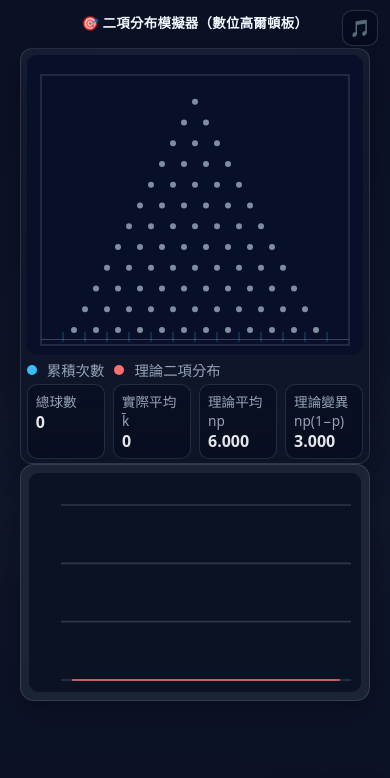
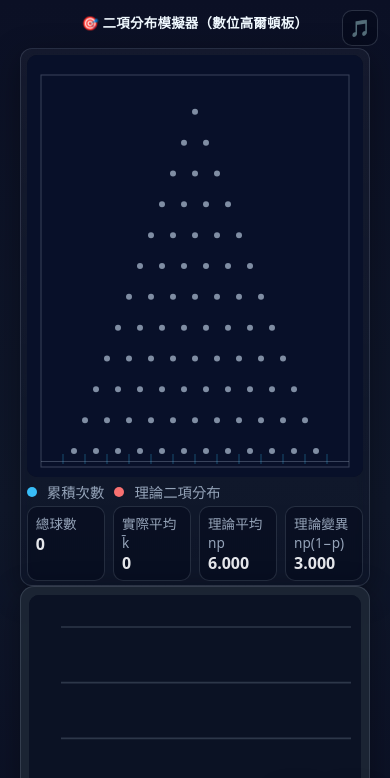
Before and after one commit to milo666888/binomial-distribution, a plain HTML site: page index.html in a window 390 px wide. Shown: the top 778 px of the page. Drawn offline with Linux system fonts and the light colour scheme.

Commit message:
Update index.html

```diff
--- a/index.html
+++ b/index.html
@@ -30,13 +30,13 @@ h1{
 }
 #btnMusic.off{opacity:.7;text-decoration:line-through}
 
-/* Layout */
+/* Layout（桌機保持不動） */
 .wrap{
   width:min(96vw,1500px);
   margin:8px auto 24px;
   padding:0 12px;
   display:grid;
-  grid-template-columns: 1fr 320px;   /* 左側更寬，右欄變瘦 */
+  grid-template-columns: 1fr 320px;
   gap:12px;
 }
 .panel{
@@ -86,7 +86,7 @@ h1{
   filter:drop-shadow(0 6px 16px rgba(0,0,0,.45));pointer-events:none;z-index:1200
 }
 
-/* Mobile */
+/* Mobile（只動這裡） */
 #sheetBackdrop{display:none}
 .mobile-float{display:none}
 @media (max-width:980px),(hover:none) and (pointer:coarse){
@@ -97,7 +97,7 @@ h1{
   .panel{padding:8px}
   .canvas-wrap{padding:6px 6px 4px 6px}
   .legend{margin-top:4px}.stats{margin-top:4px}
-  #board{width:100%;height:48svh;height:48dvh}
+  #board{width:100%;height:48svh;height:48dvh}  /* 先用 svh，JS 再精準壓到 50% */
   #chart{width:100%;height:24svh;height:24dvh}
 
   /* 抽屜 */
@@ -211,6 +211,7 @@ h1{
   ['levels','pRight','batch','release','fall'].forEach(k=>{ $(k).value=params[k]; $(k+'R').value=params[k]; });
 
   let geom,balls=[],counts=[],total=0,sumK=0,paused=false,auto=false,microQueue=[],emitClock=0;
+  let userPaused=false;  // 使用者是否按下暫停
   const MAX_ACTIVE=12000, AUTO_GAP=0.85;
 
   /* ===== 工具 ===== */
@@ -223,19 +224,16 @@ h1{
     if(canvas.width!==w||canvas.height!==h){ canvas.width=w; canvas.height=h; }
   }
 
-  /* 手機：以視窗可視高度做精準校正（固定板面高度、避免空黑） */
+  /* 手機：精準固定板高 ≈ 視窗 50%（以 12 階層為基準），chart 25% */
   function fitMobileHeight(){
     if(!isMobile()) return;
     const vh = (window.visualViewport ? window.visualViewport.height : window.innerHeight) || 600;
-    // 固定高度上限，不讓板面越長越高；寬度也做上限折衷，避免超高手機
-    const target = Math.round(Math.max(300, Math.min(vh*0.52, window.innerWidth*0.65)));
-    const chartH = Math.round(Math.max(180, vh*0.26));
-    boardEl.style.height = target + 'px';
-    chartEl.style.height  = chartH + 'px';
+    boardEl.style.height = Math.round(vh*0.50) + 'px';
+    chartEl.style.height  = Math.round(vh*0.25) + 'px';
   }
 
   function resizeAll(){
-    if(isMobile()) fitMobileHeight();  // 只動手機
+    if(isMobile()) fitMobileHeight();   // 只動手機高度
     sizeCanvasToDisplaySize(boardEl);
     sizeCanvasToDisplaySize(chartEl);
     build(); drawBoard(); drawChart();
@@ -245,11 +243,9 @@ h1{
     window.visualViewport.addEventListener('resize', ()=>{ clearTimeout(resizeAll._t); resizeAll._t=setTimeout(resizeAll,90); }, {passive:true});
   }
 
-  /* ===== 幾何：多階層自動縮放，最後一排不上線 ===== */
+  /* ===== 幾何：以 12 為基準；n>12 依 12/n 比例壓縮行距 ===== */
   function build(){
     const W=boardEl.width, H=boardEl.height, n=params.levels;
-
-    // 邊界縮一點 => 更寬
     const m = { top:20, bottom:isMobile()?10:18, left:14, right:14 };
 
     const bw = Math.max(10, W - m.left - m.right);
@@ -259,17 +255,19 @@ h1{
     const cx = W/2, sy = m.top + 6;
     const floor = H - m.bottom - 6;
 
-    const baseClear = 6;         // 與基準線的安全距
-    const minRy = 6;             // 允許超多階層時變小
-    let ry = (floor - (2 + baseClear) - sy) / Math.max(1, n); // 先抓理想值（2≈小釘半徑）
-    ry = Math.max(minRy, Math.min(36, ry));
+    const targetRef = 12;                 // 以 12 為標準
+    const baseClear = 10;                 // 與基準線/邊界的安全距
+    const avail = Math.max(40, floor - sy - baseClear);
+    let baseRy = avail / targetRef;       // 12 階層時的行距（固定板高）
+    let ry = baseRy * Math.min(1, targetRef/Math.max(1,n)); // n>12 => 縮 ry
+    ry = Math.max(6, Math.min(36, ry));
 
-    // 釘子半徑隨 ry 縮放，避免擠爆
+    // 釘子半徑隨 ry 縮放
     let pegR = Math.min(3, Math.max(2, ry * 0.22));
 
-    // 若仍可能碰到基準線，再壓 ry
-    const maxRy = (floor - (pegR + baseClear) - sy) / Math.max(1, n);
-    if (ry > maxRy) ry = Math.max(minRy, maxRy);
+    // 最後再保守檢查不要穿出底線
+    const maxRy = (floor - (pegR + 6) - sy) / Math.max(1, n);
+    if (ry > maxRy) ry = Math.max(6, maxRy);
 
     const slots = Array.from({length:n+1},(_,k)=> cx-(n*dx)+k*px);
     const pegs=[];
@@ -296,7 +294,7 @@ h1{
     ctx.strokeStyle='rgba(148,163,184,.35)';
     ctx.strokeRect(g.m.left,g.m.top,g.W-g.m.left-g.m.right,g.H-g.m.top-g.m.bottom);
 
-    // 釘子（動態半徑）
+    // 釘子
     ctx.fillStyle='rgba(148,163,184,.85)';
     for(const row of g.pegs){
       for(const p of row){ ctx.beginPath(); ctx.arc(p.x,p.y,g.pegR,0,2*Math.PI); ctx.fill(); }
@@ -310,7 +308,7 @@ h1{
     const baseY = Math.min(g.floor + 0.5, innerBottom - 0.5);
     ctx.beginPath(); ctx.moveTo(g.m.left, baseY); ctx.lineTo(g.W-g.m.right, baseY); ctx.stroke();
 
-    // 槽線：在基準線下方、固定 10px、保證在內框
+    // 槽線（10px）
     const slotLen = 10;
     const startY = Math.max(innerTop + 1, Math.min(g.floor + 2, innerBottom - slotLen - 1));
     const endY   = startY + slotLen;
@@ -388,7 +386,7 @@ h1{
         if(b.t>=1){ b.seg++; b.t=0; }
       }
 
-      // 關自動：不新增，讓佇列與空中球跑完
+      // 關自動：不新增，讓佇列與空中球跑完；全清後自動暫停音樂
       if(!auto && microQueue.length===0 && balls.length===0) pauseMusic();
     }
     drawBoard();
@@ -409,14 +407,14 @@ h1{
     n.addEventListener('input',e=>set(e.target.value),{passive:true});
     r.addEventListener('input',e=>set(e.target.value),{passive:true});
   }
-  // 手機要重新壓縮排釘 → 用 resizeAll()（桌機不受影響）
+  // 手機需要重新壓行距 → 用 resizeAll()
   link('levels','levelsR', v=>{ params.levels=v|0; resizeAll(); });
   link('pRight','pRightR', v=>{ params.pRight=+v; scheduleChart(); updateStats(); });
   link('batch','batchR', v=>{ params.batch=+v; });
   link('release','releaseR', v=>{ params.releaseHz=+v; });
   link('fall','fallR', v=>{ params.fallSpeed=+v; });
 
-  /* ===== 手機抽屜 ===== */
+  /* ===== 手機抽屜（不影響桌機）===== */
   const wrap=$('controlsWrap'), mask=$('sheetBackdrop'), head=$('sheetHead');
   function openDrawer(open){
     if(!isMobile()) return;
@@ -427,28 +425,59 @@ h1{
     if(open){
       head.innerHTML='<div class="sheet-title">⚙️ 控制面板</div><button class="sheet-close" id="btnSheetClose">✕</button>';
       document.getElementById('btnSheetClose').addEventListener('pointerup',()=>openDrawer(false),{passive:true});
+      // 抽屜開啟時先暫停，但不改 userPaused 狀態
       if(!paused){ paused=true; $('btnPause').textContent='▶️ 繼續'; }
     }
   }
-  function closeDrawerIfOpen(){ if(isMobile() && wrap.classList.contains('open')) openDrawer(false); }
+  function closeDrawerIfOpen(){
+    if(isMobile() && wrap.classList.contains('open')){
+      openDrawer(false);
+      // 若使用者「沒有」主動按過暫停，就自動恢復播放，避免關自動時卡住
+      if(!userPaused){ paused=false; $('btnPause').textContent='⏸️ 暫停'; }
+    }
+  }
   const btnOpenDrawer=document.getElementById('btnOpenDrawer');
   if(btnOpenDrawer){ bindTap(btnOpenDrawer, ()=>openDrawer(true)); }
   mask.addEventListener('pointerup', ()=>openDrawer(false), {passive:true});
 
   /* ===== 主按鈕 ===== */
-  bindTap($('btnDrop'), ()=>{ paused=false; $('btnPause').textContent='⏸️ 暫停'; scheduleBatch(); tryPlayMusic(); closeDrawerIfOpen(); });
-  bindTap($('btnAuto'), (e)=>{ auto=!auto;
-    if(!auto){ e.target.textContent='🔁 自動投放：關'; }            // 不清 microQueue，讓剩餘跑完
-    else      { e.target.textContent='🔁 自動投放：開'; paused=false; $('btnPause').textContent='⏸️ 暫停'; emitClock=0; scheduleBatch(); tryPlayMusic(); }
+  bindTap($('btnDrop'), ()=>{ paused=false; userPaused=false; $('btnPause').textContent='⏸️ 暫停'; scheduleBatch(); tryPlayMusic(); closeDrawerIfOpen(); });
+
+  bindTap($('btnAuto'), (e)=>{
+    auto=!auto;
+    if(!auto){
+      e.target.textContent='🔁 自動投放：關';
+      // 關自動但不清佇列，且若非使用者暫停就保持播放，讓球全部跑完
+      if(!userPaused){ paused=false; $('btnPause').textContent='⏸️ 暫停'; }
+      // 若你偏好「關自動時補投一批」可解開下一行：
+      // scheduleBatch();
+    }else{
+      e.target.textContent='🔁 自動投放：開';
+      paused=false; userPaused=false; $('btnPause').textContent='⏸️ 暫停';
+      emitClock=0; scheduleBatch(); tryPlayMusic();
+    }
     closeDrawerIfOpen();
   });
-  bindTap($('btnPause'), (e)=>{ paused=!paused; e.target.textContent=paused?'▶️ 繼續':'⏸️ 暫停'; if(!paused) tryPlayMusic(); closeDrawerIfOpen(); });
-  bindTap($('btnReset'), ()=>{ auto=false; $('btnAuto').textContent='🔁 自動投放：關'; microQueue.length=0; balls.length=0; pauseMusic(); build(); drawBoard(); drawChart(); setMusicIcon(); closeDrawerIfOpen(); });
+
+  bindTap($('btnPause'), (e)=>{
+    userPaused = !userPaused;
+    paused = userPaused;
+    e.target.textContent = paused ? '▶️ 繼續' : '⏸️ 暫停';
+    if(!paused) tryPlayMusic();
+    closeDrawerIfOpen();
+  });
+
+  bindTap($('btnReset'), ()=>{
+    auto=false; $('btnAuto').textContent='🔁 自動投放：關';
+    microQueue.length=0; balls.length=0; pauseMusic();
+    userPaused=false; paused=false; $('btnPause').textContent='⏸️ 暫停';
+    build(); drawBoard(); drawChart(); setMusicIcon(); closeDrawerIfOpen();
+  });
 
   /* ===== 啟動 ===== */
   boardEl.style.width='100%'; chartEl.style.width='100%';
   boardEl.style.height='46vh'; chartEl.style.height='22vh';
-  if(isMobile()){ fitMobileHeight(); } // 手機啟動先校正一次
+  if(isMobile()){ fitMobileHeight(); } // 手機先壓成 50% + 25%
   resizeAll(); requestAnimationFrame(tick);
 })();
 </script>
```
